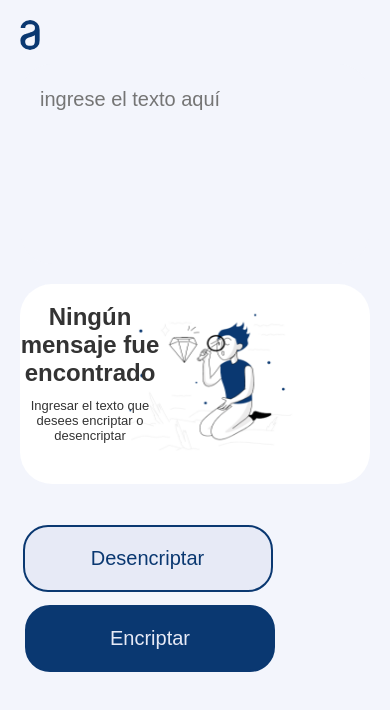
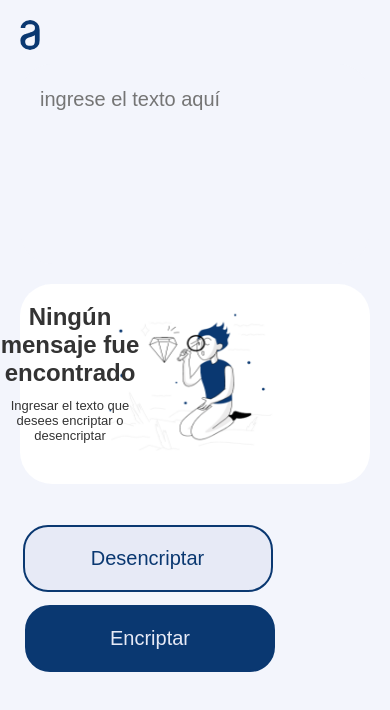
Before and after one commit to AlexForeroc/Text_Encripter, a plain HTML site: page index.html in a window 390 px wide. Drawn offline with Linux system fonts and the light colour scheme.

Commit message:
Update Style.css
Ajuste de chico lupa, ninguntexto, ingreso_texto

```diff
--- a/styles/Style.css
+++ b/styles/Style.css
@@ -518,18 +518,18 @@ textarea::-ms-input-placeholder {
     /* Estilo específico para el icono 'chico_lupa' */
     .chico_lupa {
         width: 180px; /* Ancho del icono */
-        left: 100px; /* Posición desde el borde izquierdo */
+        left: 80px; /* Posición desde el borde izquierdo */
         top: 290px; /* Posición desde el borde superior */
     }
 
     /* Estilo para el mensaje de 'ningún mensaje' */
     .tex_ningunmensaje {
-        left: 70px; /* Posición desde el borde izquierdo */
+        left: 50px; /* Posición desde el borde izquierdo */
     }
 
     /* Estilo para el mensaje de 'ingreso de texto' */
     .ingreso_texto {
-        left: 70px; /* Posición desde el borde izquierdo */
+        left: 50px; /* Posición desde el borde izquierdo */
     }
 
     /* Estilo para el botón 'encriptar_boton' */
```
